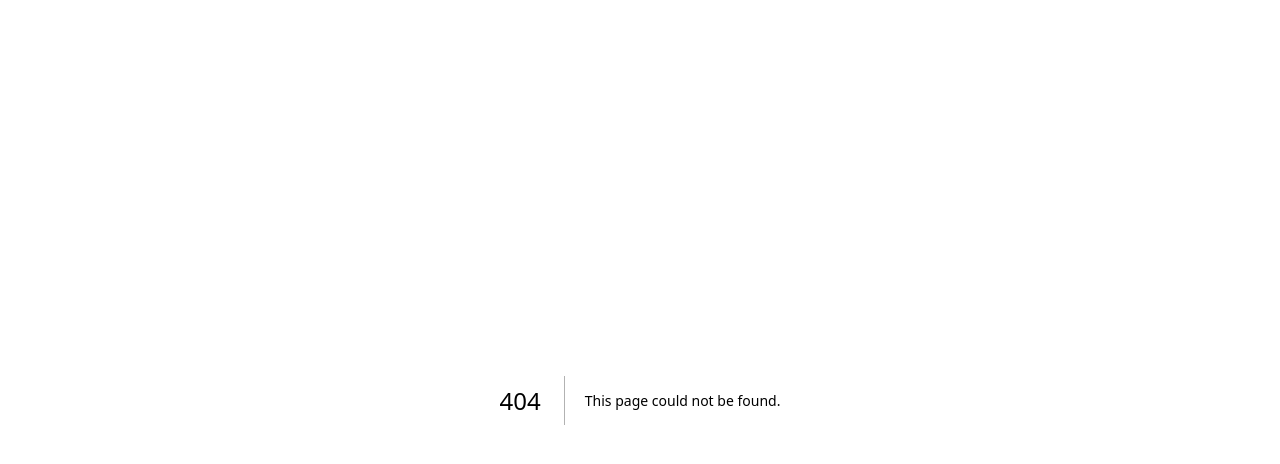
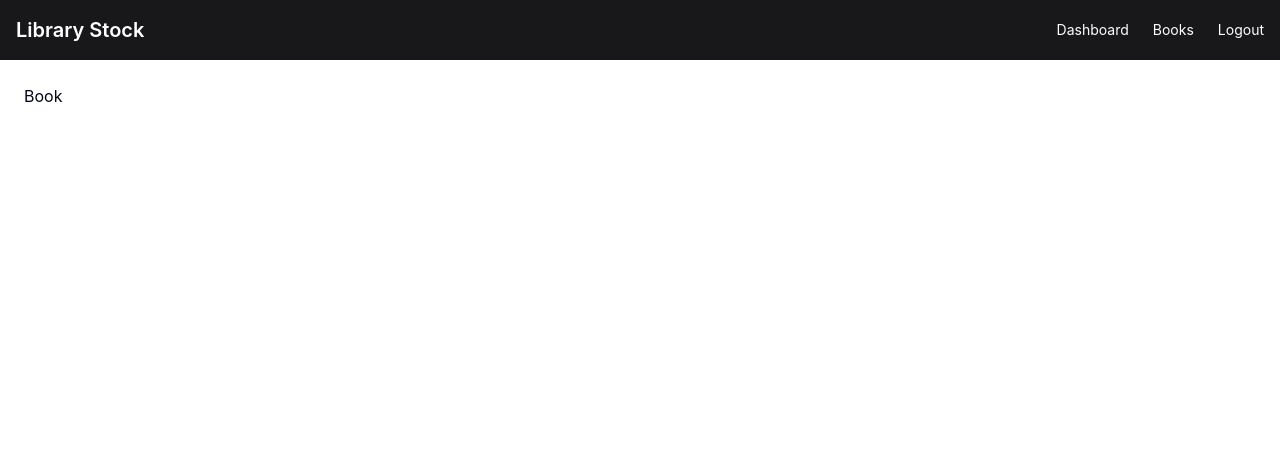
Before and after one commit to tiagostmg/frontend-library-stock, a Next.js app: page /books in a window 1280 px wide. Before the commit this address had no page. Shown: the top 464 px of the page. Built offline with nearby package versions, Linux system fonts and the light colour scheme.

Commit message:
feat: add home pages and navbar

```diff
--- /dev/null
+++ b/app/(app)/books/page.tsx
@@ -0,0 +1,5 @@
+export default function BookPage() {
+    return(
+        <p>Book</p>
+    )
+}
--- /dev/null
+++ b/app/(app)/layout.tsx
@@ -0,0 +1,33 @@
+import Link from "next/link";
+
+export default function AppLayout({ children }: { children: React.ReactNode }) {
+  return (
+    <div className="min-h-screen flex flex-col">
+
+      {/* HEADER */}
+      <header className="bg-zinc-900 text-white p-4 flex items-center justify-between">
+        <h1 className="text-xl font-semibold">Library Stock</h1>
+
+        {/* NAVBAR */}
+        <nav className="flex gap-6 text-sm">
+          <Link href="/dashboard" className="hover:text-zinc-300">
+            Dashboard
+          </Link>
+
+          <Link href="/books" className="hover:text-zinc-300">
+            Books
+          </Link>
+
+          <Link href="/login" className="hover:text-zinc-300">
+            Logout
+          </Link>
+        </nav>
+      </header>
+
+      {/* PAGE CONTENT */}
+      <main className="flex-1 p-6">
+        {children}
+      </main>
+    </div>
+  );
+}
--- a/app/login/page.tsx
+++ b/app/login/page.tsx
@@ -20,7 +20,7 @@ export default function LoginPage() {
       router.push("/dashboard")
     }
     else {
-      toast.error("Erro")
+      toast.error("Credenciais inválidas")
     }
   }
 
```
Also changed, not shown: app/(app)/dashboard/page.tsx (renamed from app/dashboard/page.tsx).
